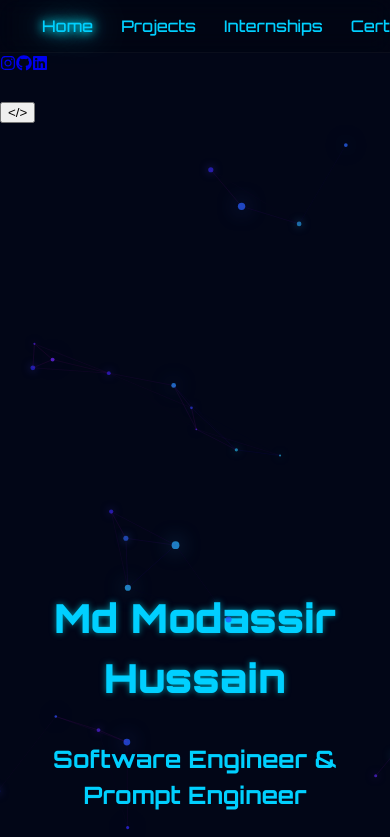
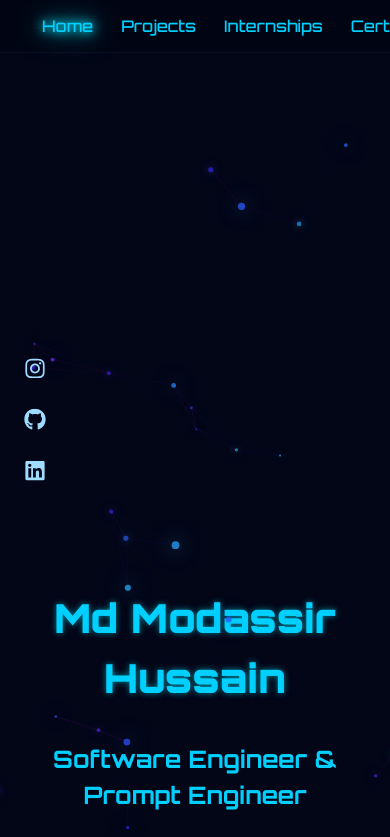
Before and after one commit to modassirhusn/3D-Portfolio, a React (Vite) app: page / in a window 390 px wide. Shown: the top 837 px of the page. Built offline with nearby package versions, Linux system fonts and the light colour scheme.

Commit message:
homepage updated

```diff
--- a/src/components/Main.css
+++ b/src/components/Main.css
@@ -65,14 +65,14 @@ html, body {
   top: 0;
   z-index: 80;
   background: rgba(0,0,0,0.15);
-  backdrop-filter: blur(10px);
+
   border-bottom: 1px solid rgba(255,255,255,0.04);
   transition: all 0.25s ease;
 }
 
 .glass-nav.nav-scrolled {
   background: rgba(0,0,0,0.25);
-  backdrop-filter: blur(14px);
+
 }
 
 .nav-inner {
@@ -165,7 +165,7 @@ html, body {
 
 .card-3d {
   background: rgba(255,255,255,0.04);
-  backdrop-filter: blur(12px);
+
   padding: 20px;
   border-radius: 14px;
   transition: 0.35s ease;
@@ -193,7 +193,6 @@ html, body {
   background: rgba(255,255,255,0.04);
   border-radius: 12px;
   padding: 16px;
-  backdrop-filter: blur(10px);
   box-shadow: 0 8px 30px rgba(0,0,0,0.45);
   transition: 0.3s ease;
 }
@@ -243,7 +242,6 @@ html, body {
 
 .edu-card {
   background: rgba(255,255,255,0.04);
-  backdrop-filter: blur(14px);
   border-radius: 14px;
   padding: 24px;
   text-align: left;
@@ -328,7 +326,7 @@ html, body {
   background: rgba(255,255,255,0.04);
   padding: 22px;
   border-radius: 14px;
-  backdrop-filter: blur(14px);
+
   border: 1px solid rgba(255,255,255,0.05);
   box-shadow: 0 10px 40px rgba(0,0,0,0.45);
   transition: 0.35s ease;
@@ -374,6 +372,38 @@ html, body {
   transition: all 0.9s cubic-bezier(.25, .85, .25, 1);
   filter: blur(8px);
 }
+
+/* Social Icons Wrapper - Fixed Left */
+.social-icons {
+  position: fixed;
+  left: 24px;                 /* distance from left edge */
+  top: 50%;
+  transform: translateY(-50%);
+  display: flex;
+  flex-direction: column;     /* vertical */
+  gap: 18px;
+  z-index: 9999;              /* always visible */
+}
+
+/* Individual Icons */
+.social-icons a {
+  font-size: 22px;
+  color: #9fdcff;
+  transition:
+    transform 0.3s ease,
+    color 0.3s ease,
+    text-shadow 0.3s ease;
+}
+
+/* Hover Effect - Move RIGHT (correct for left placement) */
+.social-icons a:hover {
+  color: #00eaff;
+  transform: translateX(8px) scale(1.15);
+  text-shadow:
+    0 0 8px rgba(0, 234, 255, 0.8),
+    0 0 16px rgba(0, 234, 255, 0.6);
+}
+
 
 /* when visible → flip & fade */
 .scroll-page.visible {
--- a/src/components/Scene.jsx
+++ b/src/components/Scene.jsx
@@ -228,32 +228,9 @@ export default function Scene() {
       <nav className="social-icons">
         <a href="https://www.instagram.com/rockeyrkofficial_/"><FaInstagram /></a>
         <a href="https://github.com/modassirhusn"><FaGithub /></a>
-        <a href="www.linkedin.com/in/md-modassir-hussain-
-
-"><FaLinkedin /></a>
+        <a href="www.linkedin.com/in/md-modassir-hussain-"><FaLinkedin /></a>
       </nav>
 
-      <div className="hero-content">
-        <h1 className="hero-icon">
-          <button
-            className={`code-icon ${isAnimating ? "disabled" : ""} ${
-              charging ? "charging" : ""
-            } ${powering ? "powering" : ""} ${
-              launched ? "launched" : ""
-            } ${launchPower}`}
-            onMouseDown={startCharge}
-            onMouseUp={releaseAndLaunch}
-            onMouseLeave={cancelCharge}
-            onTouchStart={startCharge}
-            onTouchEnd={releaseAndLaunch}
-            onTouchCancel={cancelCharge}
-          >
-            <span className="bracket bracket-left">&lt;</span>
-            <span className="slash">/</span>
-            <span className="bracket bracket-right">&gt;</span>
-          </button>
-        </h1>
-      </div>
 
       {/* 🚀 INSERTED ROCKET — NO OTHER CHANGES */}
       <div className={`rocket ${launched ? "rocket-launch" : ""}`}>
```
